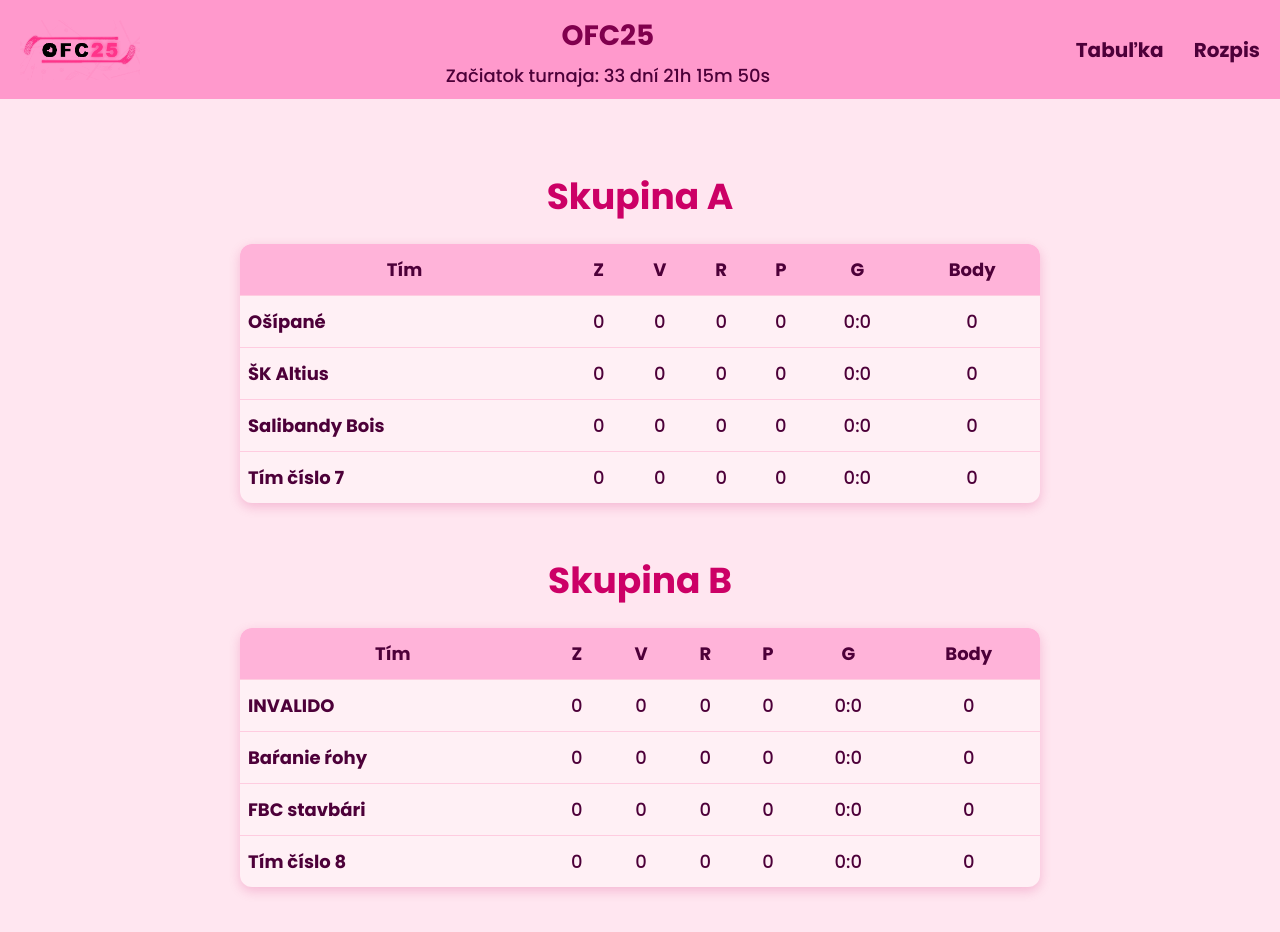
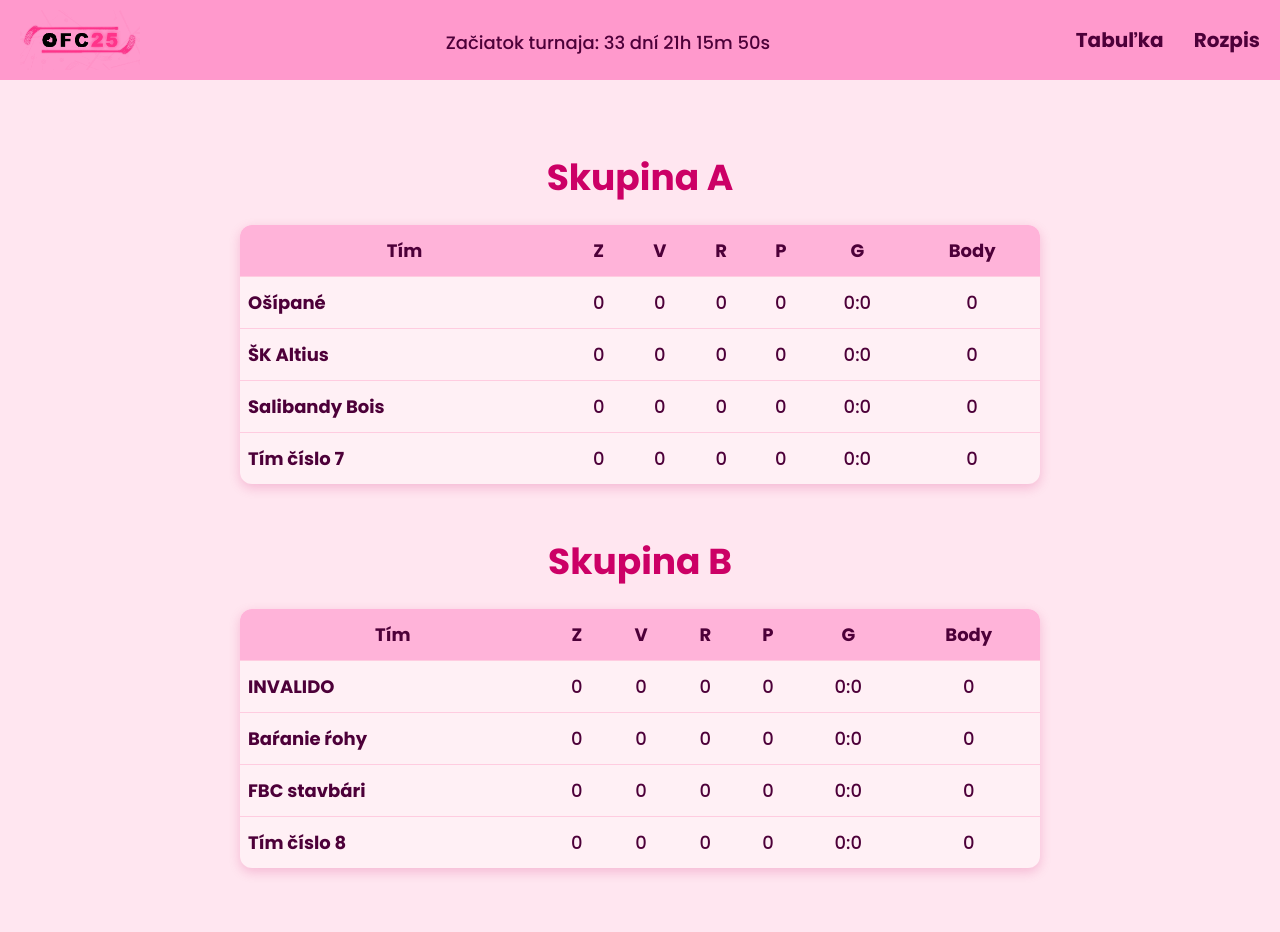
Before and after one commit to admbky/OFC-Rozpis, a plain HTML site: page index.html in a window 1280 px wide. Drawn offline with Linux system fonts and the light colour scheme.

Commit message:
Update index.html

```diff
--- a/index.html
+++ b/index.html
@@ -153,7 +153,7 @@
   <header>
     <img src="obrazok\LOGO.webp" alt="Logo" />
     <div class="countdown-container">
-      <div class="countdown-title">OFC25</div>
+
       <div class="countdown-time" id="countdown">Načítavam odpočítavanie...</div>
     </div>
     <nav>
```
